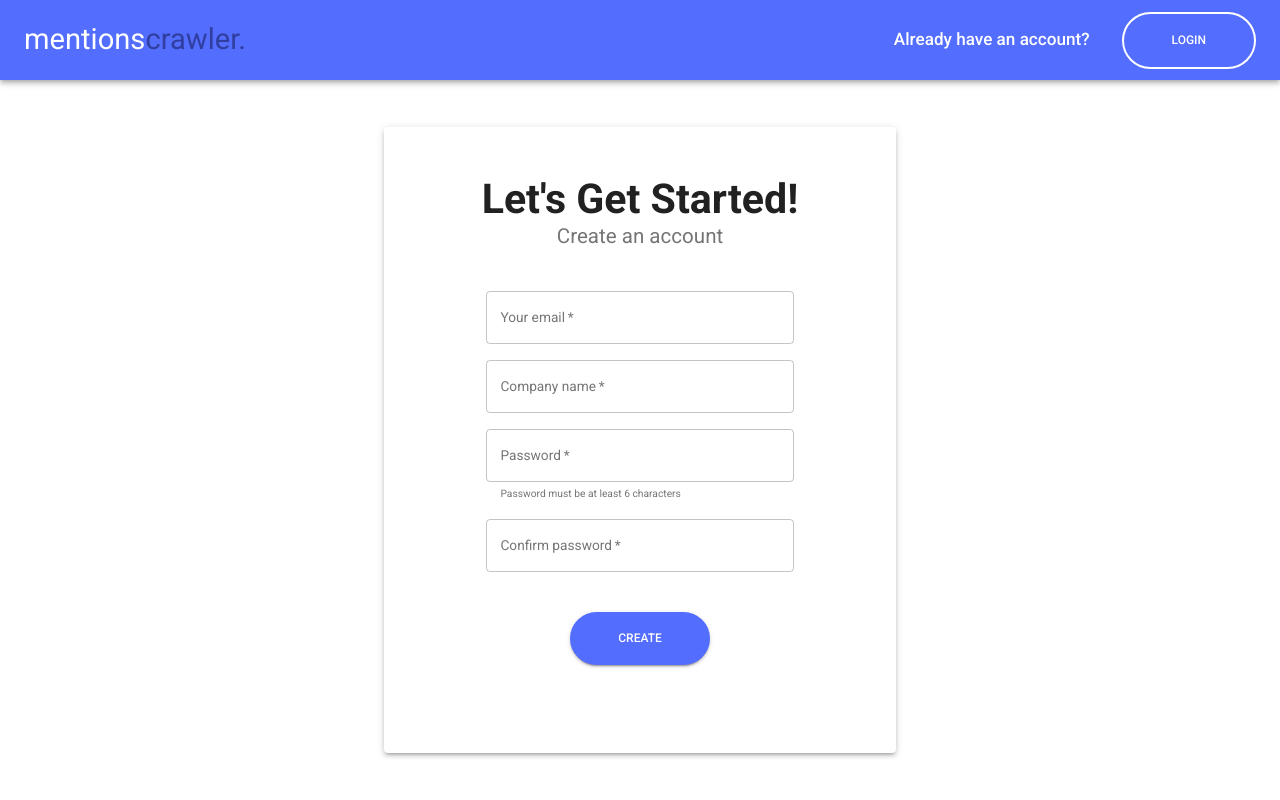
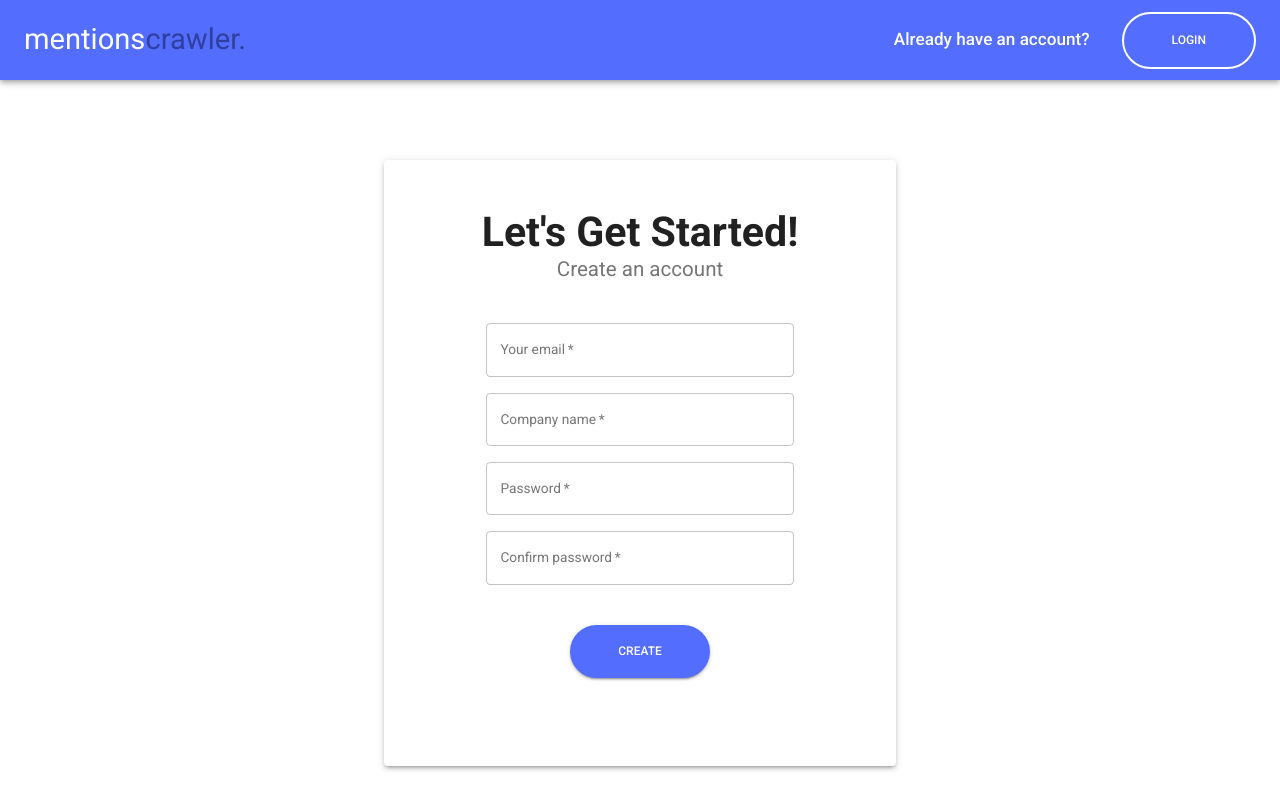
Before and after one commit to hatchways/team-dolphin, a React (Create React App) app in the folder client/: page /signup in a window 1280 px wide. Built offline with nearby package versions, Linux system fonts and the light colour scheme.

Commit message:
Finish frontend password validation with error, helperText, and Snackbar

```diff
--- a/client/src/pages/Login.js
+++ b/client/src/pages/Login.js
@@ -13,23 +13,16 @@ const cta = {
 const useStyles = makeStyles((theme) => ({
   root: {
     height: "100vh",
-    display: "flex",
-    flexDirection: "column",
   },
   grow: {
     flexGrow: 1,
   },
   loginCard: {
     width: "40%",
-    margin: "auto",
+    margin: "5rem auto",
     padding: "3rem 0",
     display: "flex",
     flexDirection: "column",
-    alignItems: "center",
-  },
-  flex: {
-    display: "flex",
-    justifyContent: "center",
     alignItems: "center",
   },
   form: {
@@ -67,7 +60,7 @@ const Login = () => {
   return (
     <div className={classes.root}>
       <AppBarNotLoggedIn cta={cta} />
-      <div className={`${classes.grow} ${classes.flex}`}>
+      <div className={`${classes.grow}`}>
         <Paper className={classes.loginCard} elevation={3}>
           <Typography variant="h3" align="center">
             <b>Welcome back!</b>
--- a/client/src/pages/Signup.js
+++ b/client/src/pages/Signup.js
@@ -1,6 +1,7 @@
-import React, { useState } from 'react';
+import React, { useState, useEffect } from 'react';
 
-import { Typography, Button, Paper, TextField, Grid } from "@material-ui/core";
+import { Typography, Button, Paper, TextField, Grid, Snackbar } from "@material-ui/core";
+import { Alert } from "@material-ui/lab";
 
 import { makeStyles } from "@material-ui/core/styles";
 import AppBarNotLoggedIn from '../layout/AppBarNotLoggedIn';
@@ -11,26 +12,28 @@ const cta = {
   buttonName: "LOGIN",
 }
 
+const isLongEnough = (password) => {
+  if (password.length === 0) return true; // just so the input field doesn't appear red at first
+  return password.length >= 6
+}
+
+const isMatch = (password1, password2) => {
+  return password1 === password2
+}
+
 const useStyles = makeStyles((theme) => ({
   root: {
     height: "100vh",
-    display: "flex",
-    flexDirection: "column",
   },
   grow: {
     flexGrow: 1,
   },
   signupCard: {
     width: "40%",
-    margin: "auto",
+    margin: "5rem auto",
     padding: "3rem 0",
     display: "flex",
     flexDirection: "column",
-    alignItems: "center",
-  },
-  flex: {
-    display: "flex",
-    justifyContent: "center",
     alignItems: "center",
   },
   form: {
@@ -55,7 +58,9 @@ const Signup = () => {
     password2: "",
   })
 
-  const [errors, setErrors] = useState([])
+  const [errors, setErrors] = useState(false)
+
+  const [snackbarOpen, setSnackbarOpen] = useState(false)
 
   const handleUserInput = (e) => {
     setSignupUser({
@@ -67,17 +72,28 @@ const Signup = () => {
   const handleSignup = (e) => {
     e.preventDefault();
 
-    if(signupUser.password !== signupUser.password2) {
-      return setErrors([...errors, "Passwords must match"])
+    if(errors) {
+      return setSnackbarOpen(true)
     }
+
+
 
     console.log("sign up successful")
   }
 
+  useEffect(() => {
+    const { password, password2 } = signupUser
+    if(!isLongEnough(password) || !isMatch(password, password2)) {
+      setErrors(true)
+    } else {
+      setErrors(false)
+    }
+  }, [signupUser])
+
   return (
     <div className={classes.root}>
       <AppBarNotLoggedIn cta={cta} />
-      <div className={`${classes.grow} ${classes.flex}`}>
+      <div className={`${classes.grow}`}>
         <Paper className={classes.signupCard} elevation={3}>
           <Typography variant="h3" align="center">
             <b>Let's Get Started! </b>
@@ -94,15 +110,20 @@ const Signup = () => {
                 <TextField required fullWidth label="Company name" variant="outlined" name="companyName" onChange={handleUserInput} value={signupUser.companyName} />
               </Grid>
               <Grid item xs={12}>
-                <TextField required fullWidth label="Password" variant="outlined" type="password" name="password" onChange={handleUserInput} value={signupUser.password} error={signupUser.password.length < 6 && signupUser.password.length !== 0} helperText="Password must be at least 6 characters" />
+                <TextField required fullWidth label="Password" variant="outlined" type="password" name="password" onChange={handleUserInput} value={signupUser.password} error={!isLongEnough(signupUser.password)}  helperText={!isLongEnough(signupUser.password) ? "Password must be at least 6 characters" : ""} />
               </Grid>
               <Grid item xs={12}>
-                <TextField required fullWidth label="Confirm password" variant="outlined" type="password" name="password2" onChange={handleUserInput} error={signupUser.password !== signupUser.password2} value={signupUser.password2} />
+                <TextField required fullWidth label="Confirm password" variant="outlined" type="password" name="password2" onChange={handleUserInput} value={signupUser.password2} error={!isMatch(signupUser.password, signupUser.password2)} helperText={!isMatch(signupUser.password, signupUser.password2) ? "Passwords must be the same" : ""} />
               </Grid>
             </Grid>
             <Button variant="contained" color="primary" type="submit" className={`${classes.button} ${classes.signupButton}`}>Create</Button>
           </form>
         </Paper>
+        <Snackbar open={snackbarOpen} onClose={false}>
+          <Alert onClose={() => setSnackbarOpen(false)} severity="error">
+            Please review the form
+          </Alert>
+        </Snackbar>
       </div>
     </div>
   )
```
Also changed, not shown: 1 other file (tests, documents, lock files or other folders).
